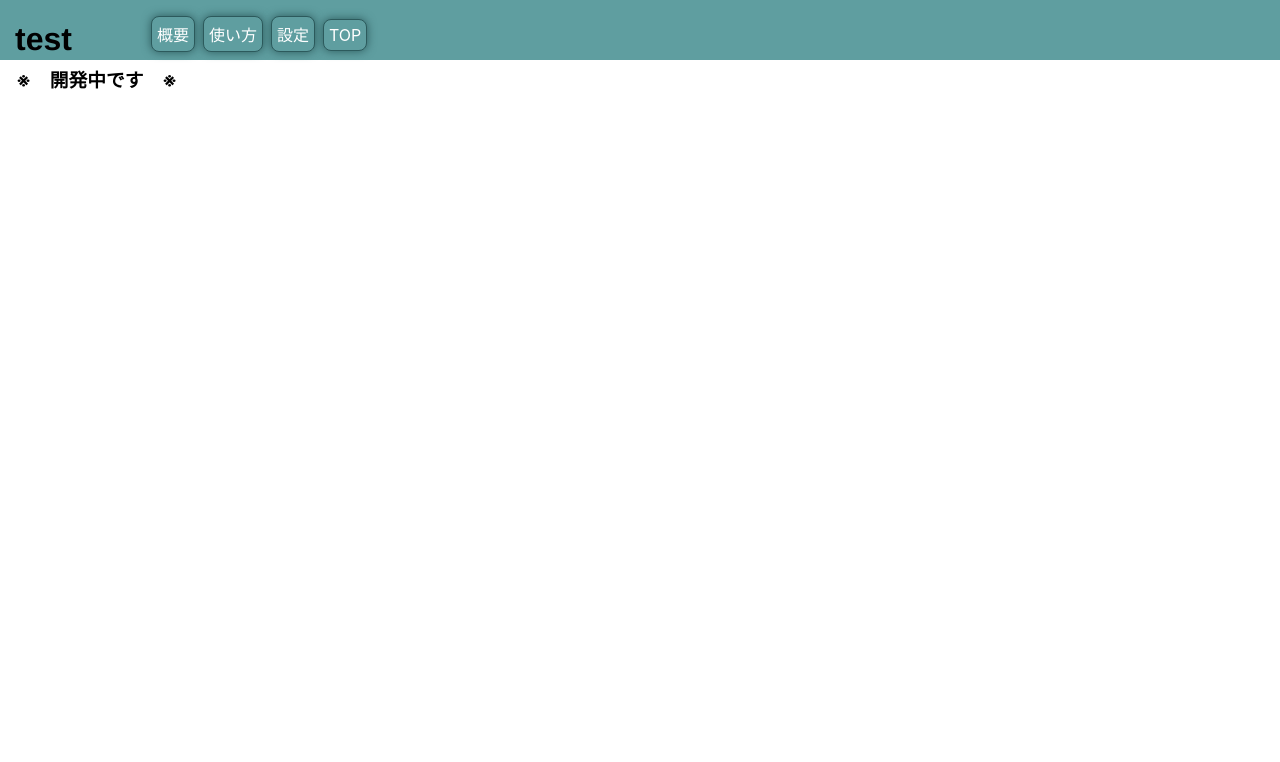
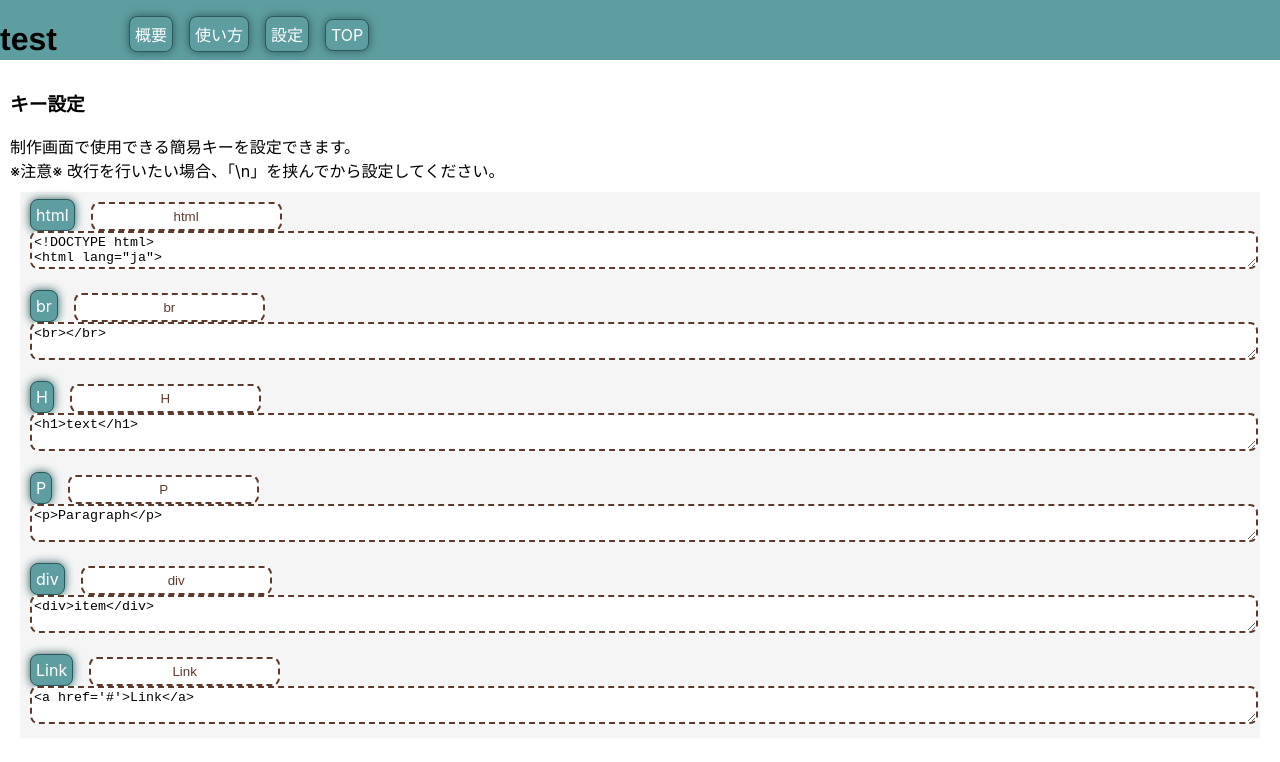
Before and after one commit to satops9/my-app, a React (Create React App) app: page / in a window 1280 px wide. Both pictures are taken after a click on the item "設定". Shown: the top 762 px of the page. Built offline with nearby package versions, Linux system fonts and the light colour scheme.

Commit message:
Initial commit

```diff
--- a/package.json
+++ b/package.json
@@ -11,6 +11,7 @@
     "@types/node": "^16.18.25",
     "@types/react": "^18.2.0",
     "@types/react-dom": "^18.2.1",
+    "js-cookie": "^3.0.5",
     "react": "^18.2.0",
     "react-dnd": "^16.0.1",
     "react-dnd-html5-backend": "^16.0.1",
@@ -46,5 +47,8 @@
       "last 1 firefox version",
       "last 1 safari version"
     ]
+  },
+  "devDependencies": {
+    "@types/js-cookie": "^3.0.3"
   }
 }
--- a/src/AppItems/Settings.tsx
+++ b/src/AppItems/Settings.tsx
@@ -1,12 +1,65 @@
-import React, { useState } from "react";
+import React, { useState, useEffect } from "react";
 import "./TextApp.css";
+import { initialOptions } from "./TextOption";
+import Cookies from "js-cookie";
+
+type Option = {
+  index: number;
+  label: string;
+  value: string;
+};
 
 const App: React.FC = () => {
+  const [optionItem, setOptionItem] = useState<Option[]>(initialOptions);
+
+  useEffect(() => {
+    const cookieOptions = Cookies.get("options");
+    if (cookieOptions) {
+      const parsedOptions: Option[] = JSON.parse(cookieOptions);
+      setOptionItem(parsedOptions);
+    }
+  }, []);
+
+  const handleOptionValueChange = (index: number, e: React.ChangeEvent<HTMLTextAreaElement>) => {
+    const newOptionItem = [...optionItem];
+    newOptionItem[index].value = e.target.value;
+    setOptionItem(newOptionItem);
+    Cookies.set("options", JSON.stringify(newOptionItem));
+  };
+
+  const handleOptionValueChange2 = (index: number, e: React.ChangeEvent<HTMLInputElement>) => {
+    const newOptionItem = [...optionItem];
+    newOptionItem[index].label = e.target.value;
+    setOptionItem(newOptionItem);
+    Cookies.set("options", JSON.stringify(newOptionItem));
+  };
+
   return (
     <div>
-    <div className="main">
-      <h3>※　開発中です　※</h3>
-    </div>
+      <div className="main">
+        <h3>キー設定</h3>
+        制作画面で使用できる簡易キーを設定できます。<br></br>
+        ※注意※ 改行を行いたい場合、「\n」を挟んでから設定してください。
+        <div className="textBox">
+          {optionItem.map((option) => (
+            <div key={option.index} className="option">
+              <label>{option.label}</label>
+              <input type="text"
+                defaultValue={option.label}
+                data-label={option.index}
+                onChange={(e) => handleOptionValueChange2(option.index, e)}
+              />
+              <br></br>
+              <textarea
+                className="aft"
+                defaultValue={option.value}
+                data-label={option.index}
+                onChange={(e) => handleOptionValueChange(option.index, e)}
+              />
+            </div>
+          ))}
+        </div>
+      </div>
     </div>
   );
 };
--- a/src/AppItems/TextApp.css
+++ b/src/AppItems/TextApp.css
@@ -1,5 +1,5 @@
  body {
-    margin: 10%;
+    margin: auto;
  }
 
  /* ここからheader */
@@ -44,8 +44,48 @@
   /* ここからmain */
 
   .main { /* 全体の設定 */
-   margin-Top: 30px;
-   padding: 1em;
+   margin-Top: 60px;
+   padding: 10px;
+  }
+
+  .textBox {
+   background-color: whitesmoke;
+   margin: 10px;
+  }
+
+  .textBox .option{
+   padding: 10px;
+  }
+
+  .textBox label, button{
+   border:1px solid rgb(44, 90, 92);
+   border-radius: 8px;
+   box-shadow:0 0 10px rgb(44, 90, 92);
+   padding: 5px;
+   background-color: cadetblue;
+   color: white;
+   text-align: center;
+  }
+
+  .textBox input {
+   border:2px dashed rgb(92, 59, 44);
+   border-radius: 8px;
+   padding: 5px;
+   background-color: white;
+   color: rgb(92, 59, 44);
+   text-align: center;
+   margin-left: 16px;
+  }
+
+  .textBox .bef {
+   width: 100%;
+   border:1px solid rgb(44, 90, 92);
+   border-radius: 8px;
+  }
+  .textBox .aft {
+   width: 100%;
+   border:2px dashed rgb(92, 59, 44);
+   border-radius: 8px;
   }
 
   .MainCont { /* boxを下部に固定するためのメインコンテンツ */
@@ -76,11 +116,7 @@
 
   /* ここからスマートフォンの設定 */
 
-  @media (prefers-reduced-motion: no-preference) {
-   body {
-       margin: auto;
-   }
-
+  @media screen and (max-width:480px) {
    .Header {
       position: fixed;
       display: flex;
@@ -105,12 +141,12 @@
      }
 
      .box { /* 入力UI */
-      width:95%; height:250px; overflow-y: scroll;
+      width:95%; height:250; overflow-y: scroll;
       margin:10px; padding: auto; border:1px solid black;
     }
 
     .outBox { /* 出力UI */
-       width:100%; height:400px; overflow-y: scroll;
+       width:100%; height:200px; overflow-y: scroll;
        margin: auto; padding: auto; border:1px solid lightgray;
     }
  }
--- a/src/AppItems/TextApp.tsx
+++ b/src/AppItems/TextApp.tsx
@@ -1,21 +1,17 @@
 import React, { useState } from "react";
 import "./TextApp.css";
+import { initialOptions } from "./TextOption";
 
 type Option = {
+  index: number;
   label: string;
   value: string;
 };
-const options: Option[] = [
-  { label: "html", value: '<!DOCTYPE html>\n<html lang="ja">\n<head>\n\n<title>TITLE</title>\n</head>\n<body>\n\n<body/>\n</html>' },
-  { label: "br", value: "<br>" },
-  { label: "H", value: "<h1>text</h1>" },
-  { label: "P", value: "<p>Paragraph</p>" },
-  { label: "div", value: "<div>item</div>" },
-  { label: "Link", value: "<a href='#'>Link</a>" },
-];
 
 const App: React.FC = () => {
   const [input, setInput] = useState("<h1>Hello, world!</h1>\n<p>This is some HTML.</p>");
+
+  const [optionItem, setOptionItem] = useState<Option[]>(initialOptions);
 
   const handleInputChange = (e: React.ChangeEvent<HTMLTextAreaElement>) => {
     setInput(e.target.value);
@@ -47,7 +43,7 @@ const App: React.FC = () => {
           <h3>Input HTML</h3>
           <textarea className="box" id="html-content" onChange={handleInputChange} value={input} />
           <ul>
-          {options.map((option) => (
+          {optionItem.map((option) => (
           <li key={option.value} onClick={() => InputPlus(option)}>
             {option.label}
           </li>
--- /dev/null
+++ b/src/AppItems/TextOption.ts
@@ -0,0 +1,14 @@
+type Option = {
+    index: number;
+    label: string;
+    value: string;
+  };
+
+export const initialOptions: Option[] = [
+  { index: 0, label: "html", value: '<!DOCTYPE html>\n<html lang="ja">\n<head>\n\n<title>TITLE</title>\n</head>\n<body>\n\n<body/>\n</html>' },
+  { index: 1, label: "br", value: "<br></br>" },
+  { index: 2, label: "H", value: "<h1>text</h1>" },
+  { index: 3, label: "P", value: "<p>Paragraph</p>" },
+  { index: 4, label: "div", value: "<div>item</div>" },
+  { index: 5, label: "Link", value: "<a href='#'>Link</a>" },
+];
```
Also changed, not shown: 12 other files (tests, documents, lock files or other folders).
